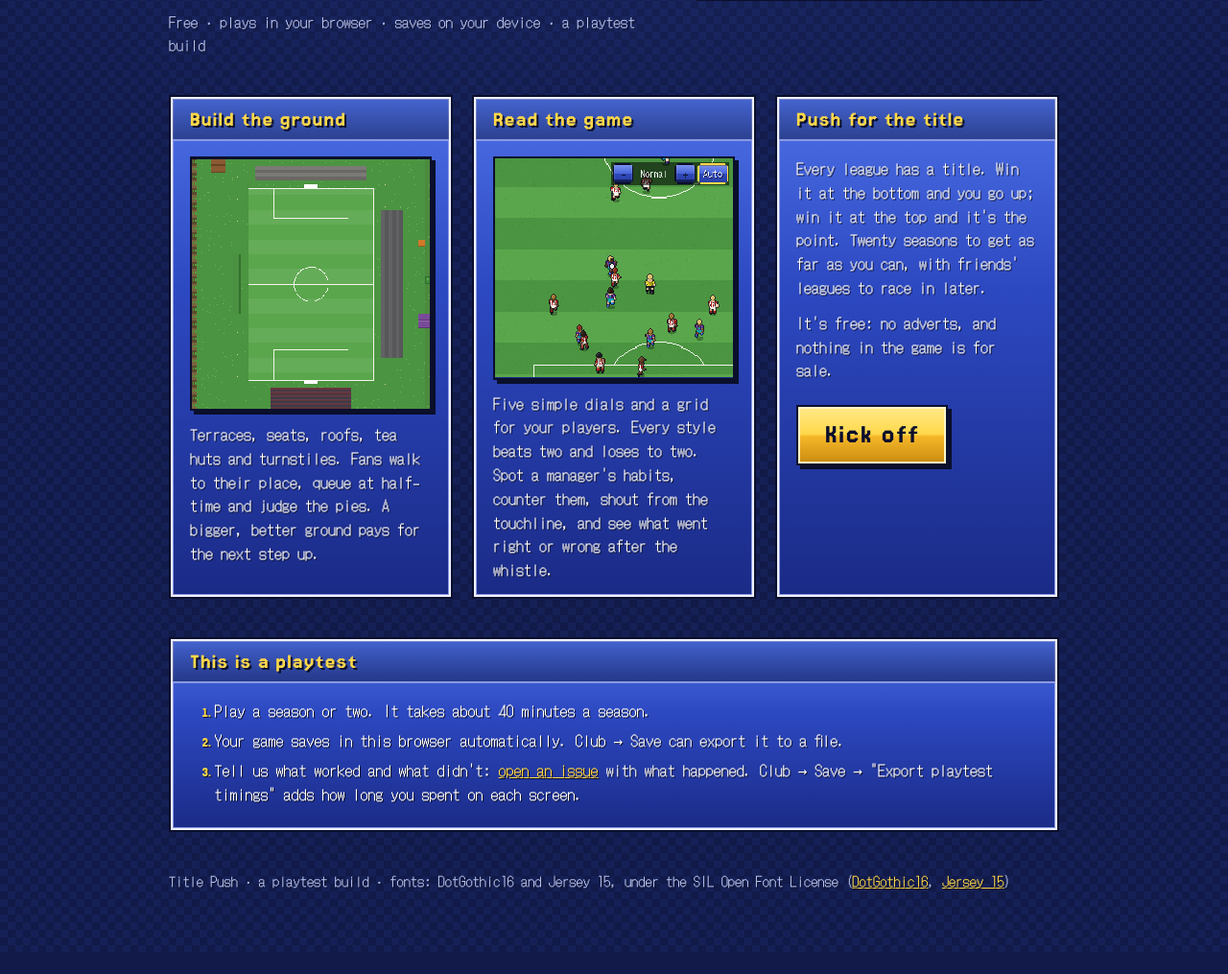
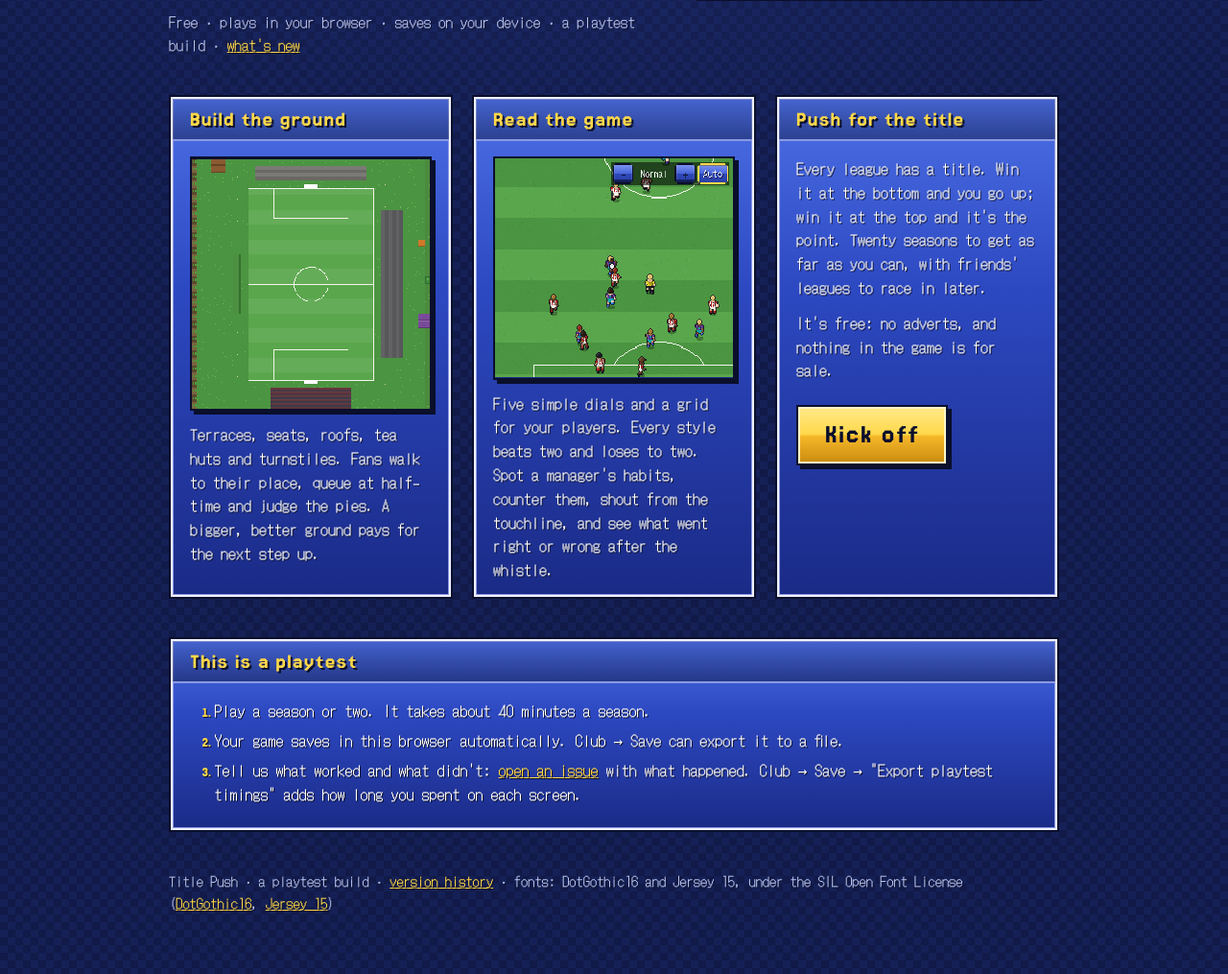
Before and after one commit to apashton/TitlePush, a plain HTML site: page index.html in a window 1280 px wide. Shown: the part 503-1518 px from the top of the page at 96% size. Before the commit the page ends 1495 px from the top, so only its background shows below. Drawn offline with Linux system fonts and the light colour scheme.

Commit message:
Link the version history from the landing page and the README

```diff
--- a/index.html
+++ b/index.html
@@ -205,7 +205,10 @@
             season until there's nowhere left to climb.
           </p>
           <a class="play" href="play.html">Play now</a>
-          <p class="facts">Free · plays in your browser · saves on your device · a playtest build</p>
+          <p class="facts">
+            Free · plays in your browser · saves on your device · a playtest build ·
+            <a href="versions.html">what's new</a>
+          </p>
         </div>
         <img
           class="shot"
@@ -275,7 +278,8 @@
 
       <footer>
         <p>
-          Title Push · a playtest build · fonts: DotGothic16 and Jersey 15, under the SIL Open Font License
+          Title Push · a playtest build · <a href="versions.html">version history</a> · fonts: DotGothic16 and
+          Jersey 15, under the SIL Open Font License
           (<a href="fonts/OFL-dotgothic16.txt">DotGothic16</a>, <a href="fonts/OFL-jersey15.txt">Jersey 15</a>)
         </p>
       </footer>
```
Also changed, not shown: 1 other file.
